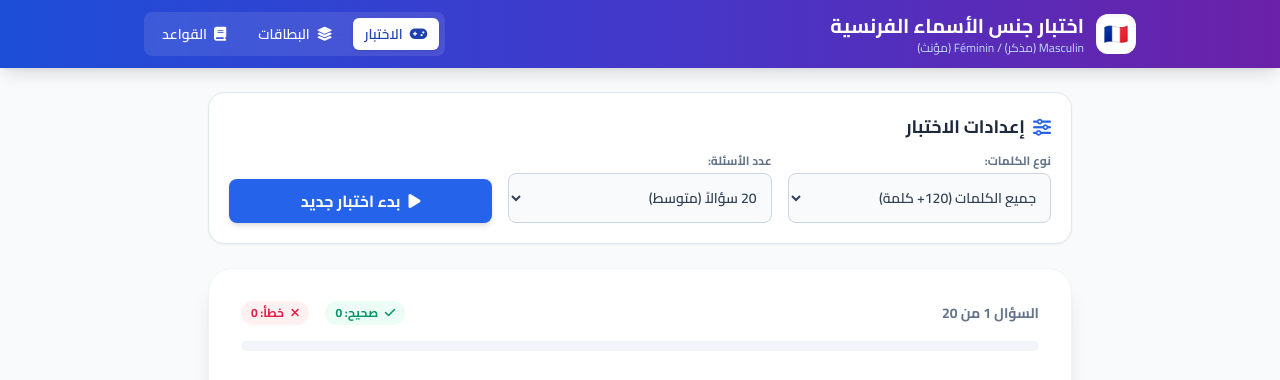
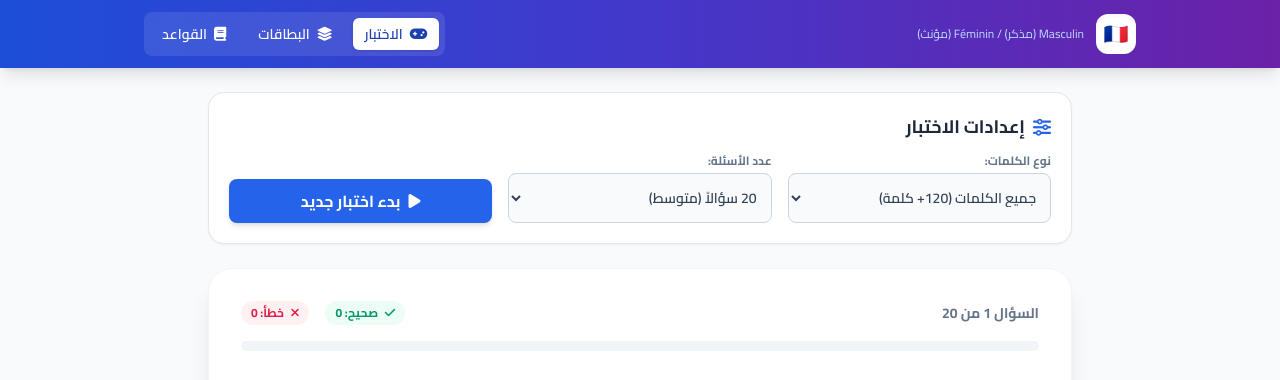
Before and after one commit to 02owen/Flashcards-, a plain HTML site: page index.html in a window 1280 px wide. Shown: the top 380 px of the page. Drawn offline with nearby package versions, Linux system fonts and the light colour scheme.

Commit message:
Update index.html

```diff
--- a/index.html
+++ b/index.html
@@ -70,7 +70,7 @@
                     🇫🇷
                 </div>
                 <div>
-                    <h1 class="font-bold text-lg md:text-xl leading-tight">اختبار جنس الأسماء الفرنسية</h1>
+                    <h1 class="font-bold text-lg md:text-xl leading-tight"></h1>
                     <p class="text-xs text-blue-200">Masculin (مذكر) / Féminin (مؤنث)</p>
                 </div>
             </div>
```
